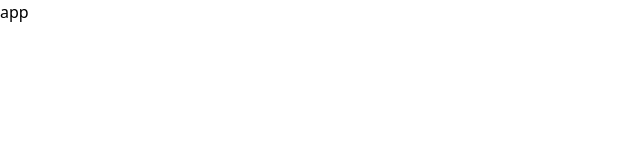
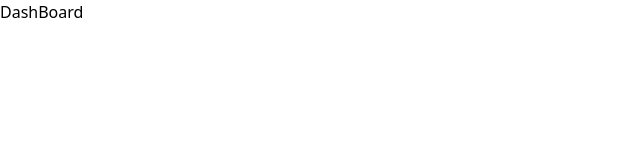
Before and after one commit to huetruong06062002/mern-blog, a React (Vite) app in the folder client/: page /dashboard in a window 1280 px wide. Shown: the top 160 px of the page, without its empty margins (0-640 px from the left). Built offline with nearby package versions, Linux system fonts and the light colour scheme.

Commit message:
create pages and route

```diff
--- a/client/package.json
+++ b/client/package.json
@@ -11,7 +11,8 @@
   },
   "dependencies": {
     "react": "^18.2.0",
-    "react-dom": "^18.2.0"
+    "react-dom": "^18.2.0",
+    "react-router-dom": "^6.22.3"
   },
   "devDependencies": {
     "@types/react": "^18.2.64",
--- a/client/src/App.jsx
+++ b/client/src/App.jsx
@@ -1,7 +1,24 @@
+import {BrowserRouter, Route, Routes} from 'react-router-dom'
+import Home from './pages/Home'
+import About from './pages/About'
+import SignIn from './pages/SignIn'
+import SignUp from './pages/SignUp'
+import DashBoard from './pages/DashBoard'
+import Projects from './pages/Projects'
+
+
+
 export default function App () {
   return (
-    <h1 className='text-3xl text-red-500'>
-      app
-    </h1>
+    <BrowserRouter>
+      <Routes>
+        <Route path="/" element={<Home />} />
+        <Route path='/about' element={<About/>}/>
+        <Route path='/sign-in' element={<SignIn />}/>
+        <Route path='/sign-up' element={<SignUp />}/>
+        <Route path="/dashboard" element={<DashBoard />} />
+        <Route path="/projects" element={<Projects />} />
+      </Routes>
+    </BrowserRouter>
   )
 }
--- /dev/null
+++ b/client/src/pages/About.jsx
@@ -0,0 +1,9 @@
+function About() {
+  return (
+    <div>
+      About
+    </div>
+  )
+}
+
+export default About
--- /dev/null
+++ b/client/src/pages/DashBoard.jsx
@@ -0,0 +1,9 @@
+function DashBoard() {
+  return (
+    <div>
+      DashBoard
+    </div>
+  )
+}
+
+export default DashBoard
--- /dev/null
+++ b/client/src/pages/Home.jsx
@@ -0,0 +1,9 @@
+function Home() {
+  return (
+    <div>
+      Homes
+    </div>
+  )
+}
+
+export default Home
--- /dev/null
+++ b/client/src/pages/Projects.jsx
@@ -0,0 +1,9 @@
+function Projects() {
+  return (
+    <div>
+      Projects
+    </div>
+  )
+}
+
+export default Projects
--- /dev/null
+++ b/client/src/pages/SignIn.jsx
@@ -0,0 +1,9 @@
+function SignIn() {
+  return (
+    <div>
+      SignIn
+    </div>
+  )
+}
+
+export default SignIn
--- /dev/null
+++ b/client/src/pages/SignUp.jsx
@@ -0,0 +1,11 @@
+
+
+function SignUp() {
+  return (
+    <div>
+      SignUp
+    </div>
+  )
+}
+
+export default SignUp
```
Also changed, not shown: 2 other files (tests, documents, lock files or other folders).
